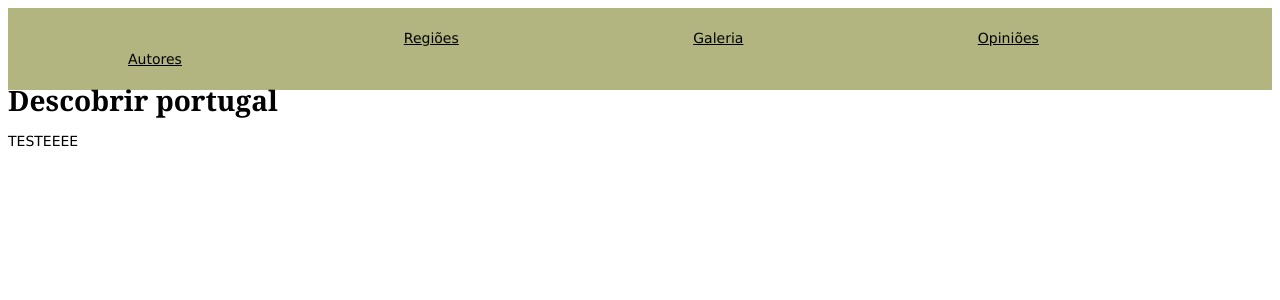
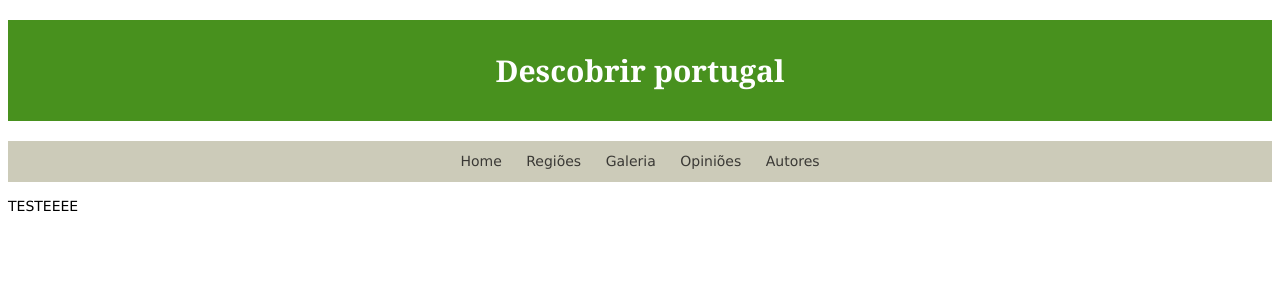
Before and after one commit to tiwm23tig01/tiwm23tig01, a PHP site: page /regioes.html in a window 1280 px wide. Shown: the top 300 px of the page. Run offline with PHP 8.4, Linux system fonts and the light colour scheme.

Commit message:
Updated,menu,andStructure

```diff
--- a/ProjTecInt/regioes.html
+++ b/ProjTecInt/regioes.html
@@ -10,14 +10,14 @@
 </head>
 
 <body>
-    <ul id="nav-menu">
-        <li id="nav-home"><a href="index.html">Home</a></li>
-        <li id="nav-places"><a href="regioes.html">Regiões</a></li>
-        <li id="nav-gallery"><a href="galeria.html">Galeria</a></li>
-        <li id="nav-reviews"><a href="opinioes.html">Opiniões</a></li>
-        <li id="nav-authors"><a href="autores.html">Autores</a></li>
-    </ul>
-    <h1>Descobrir portugal</h1>
+    <h1 id="titlehome">Descobrir portugal</h1>
+    <nav id="nav-menu">
+        <a href="index.html">Home</a>
+        <a href="regioes.html">Regiões</a>
+        <a href="galeria.html">Galeria</a>
+        <a href="opinioes.html">Opiniões</a>
+        <a href="autores.html">Autores</a>
+    </nav>
      <p>TESTEEEE</p>
 
 
--- a/ProjTecInt/style/style.css
+++ b/ProjTecInt/style/style.css
@@ -1,41 +1,52 @@
-body {
-    font-family: 'Courier New', Courier, monospace;
+nav {
+    background-color: #cccbb9;
+    text-align: center;
 }
 
-#nav-menu {
-    margin: 0;
-    padding: 20px;
-    width: 100%;
-    background-color: #b2b580;
+nav a {
+    color: #3a3935;
+    text-decoration: none;
+    padding: 10px;
+    display: inline-block;
+    float: none;
 }
 
-#nav-menu li {
-    display: inline;
-    padding-right: 90px;
-    padding-left:90px ;
-    margin: 0;
-    width: 100%;
-}
-#nav-menu li a:hover{
-    font-size: 16px;
+.link:hover {
+    color: #48911e;
+    transition: transform 0.3s ease;
+    transform: scale(1.2);
+    float: none;
 }
 
-#nav-menu a:link,
-#nav-menu a:visited {
-    color: #000;
-    background: #b2b580;
+#regionsHome {
+    font-size: bold;
+    text-align: center;
 }
 
+#imgHome {
+    max-width: 60%;
+    height: auto;
+    display: block;
+    margin-right: auto;
+    margin-left: auto;
+}
 
+h1 {
+    display: block;
+    font-size: 2em;
+    margin-block-start: 0.67em;
+    margin-block-end: 0.67em;
+    margin-inline-start: 0em;
+    margin-inline-end: 0em;
+    font-weight: bold;
+}
 
-#nav-menu a:link,
-#nav-menu a:visited {
-    color: #000;
-    background: #b2b580;
-    padding: 20px 40px 4px 10px;
-}
-#titlehome{
-    padding-top: 50px;
+#titlehome {
+    background-color: #48911e;
+    color: #fff;
+    text-align: center;
+    padding: 40px;
+    font-size: 30px;
 }
 
 /*Slideshow*/
@@ -207,11 +192,6 @@ form label {
     font-family: Georgia, Times, "Times New Roman", serif;
 }
 
-/* Spacing */
-h1 {
-    margin: 0;
-    display: inline;
-}
 
 form ul {
     width: 750px;
```
Also changed, not shown: other parts of ProjTecInt/style/style.css (+21 -26 lines), ProjTecInt/autores.html (+8 -7 lines), ProjTecInt/galeria.html (+8 -8 lines), ProjTecInt/index.html (+87 -25 lines), ProjTecInt/opinioes.html (+8 -8 lines), ProjTecInt/images/ForteNSGraça.jpg (added), ProjTecInt/images/Mosteiro-da-Batalha.png (added), ProjTecInt/images/imageFooter.png (added).
